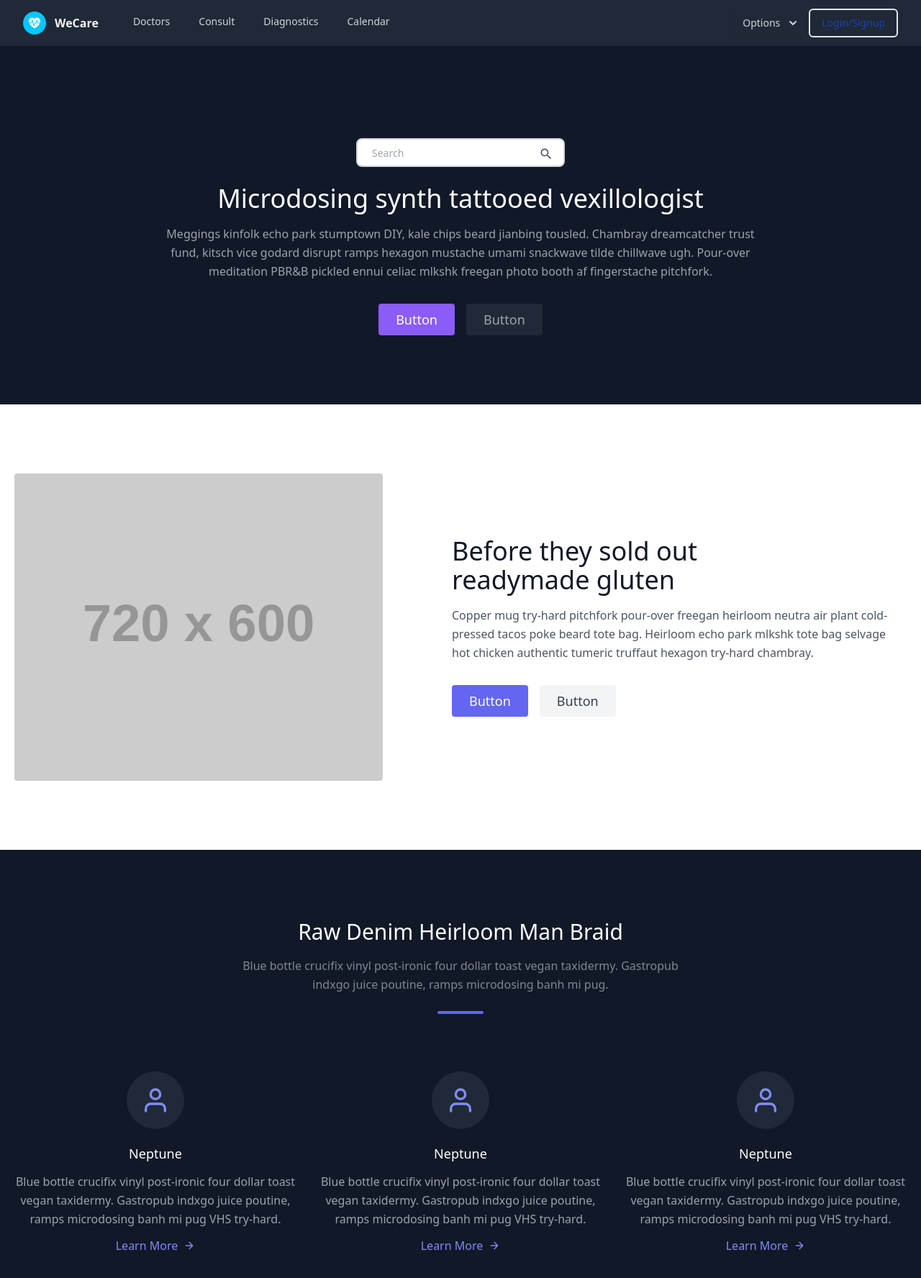
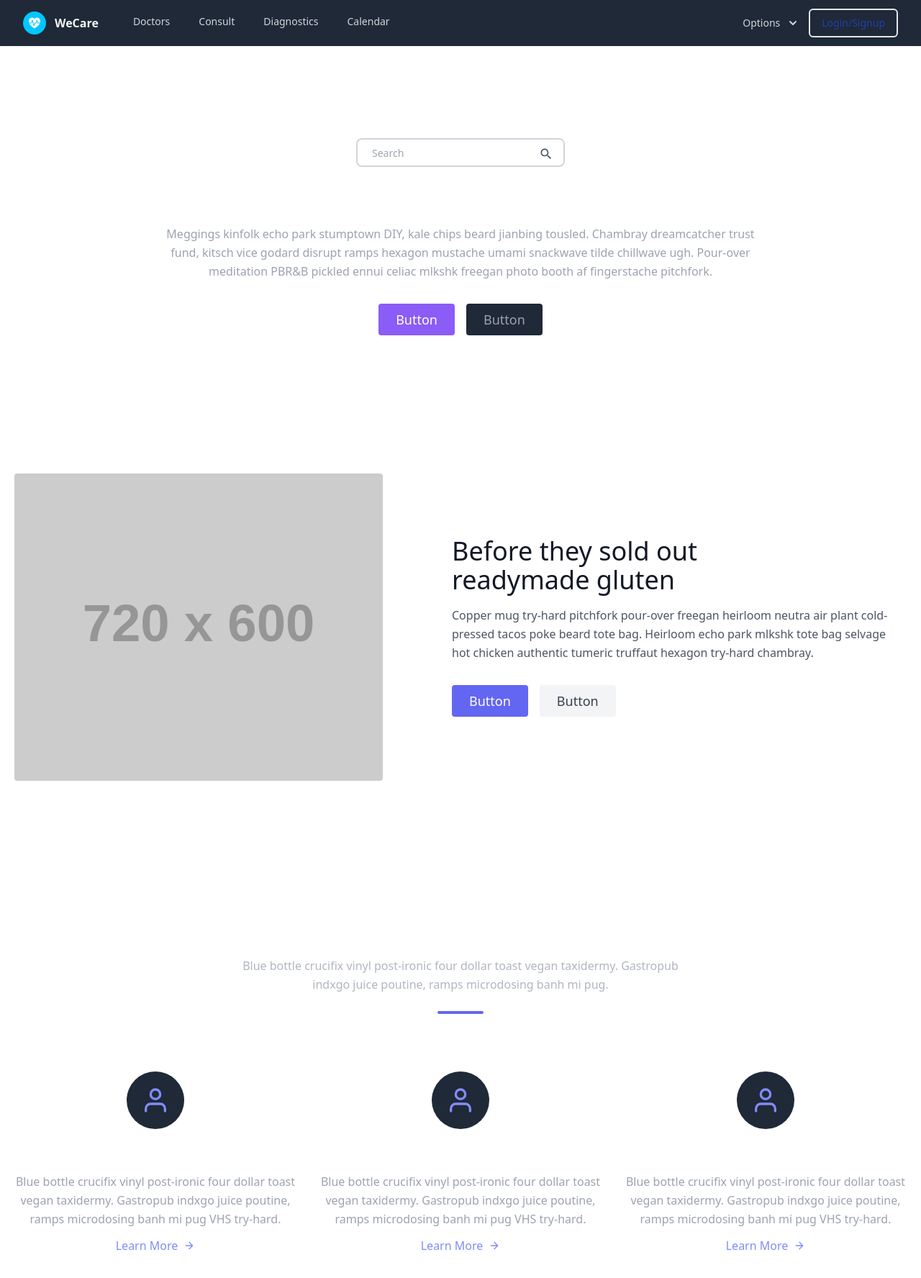
Before and after one commit to sams14/WeCare, a React (Create React App) app in the folder client/: page /home in a window 1280 px wide. Shown: the top 1776 px of the page at 72% size. Built offline with nearby package versions, Linux system fonts and the light colour scheme.

Commit message:
⚡️ color fixed

```diff
--- a/client/src/components/Features/Features.js
+++ b/client/src/components/Features/Features.js
@@ -3,7 +3,7 @@ import FeaturesCard from "../FreaturesCard/FeaturesCard"
 const features = () => {
     return (
         <>
-            <section class="text-gray-400 bg-gray-900 body-font">
+            <section class="text-gray-400 body-font">
                 <div class="container px-5 py-24 mx-auto">
                     <div class="text-center mb-20">
                         <h1 class="sm:text-3xl text-2xl font-medium title-font text-white mb-4">Raw Denim Heirloom Man Braid</h1>
--- a/client/src/components/HeroSection/Hero.js
+++ b/client/src/components/HeroSection/Hero.js
@@ -4,7 +4,7 @@ import SearchIcon from '@material-ui/icons/Search';
 const Hero = () => {
     return (
         <>
-            <section class="text-gray-400 bg-gray-900 body-font">
+            <section class="text-gray-400 body-font">
                 <div class="container mx-auto flex px-5 py-24 items-center justify-center flex-col">
                     {/* <img class="lg:w-2/6 md:w-3/6 w-5/6 mb-10 object-cover object-center rounded" alt="hero" src="https://dummyimage.com/720x600" /> */}
                     <div class="pt-2 my-6 relative mx-auto text-gray-600">
```
